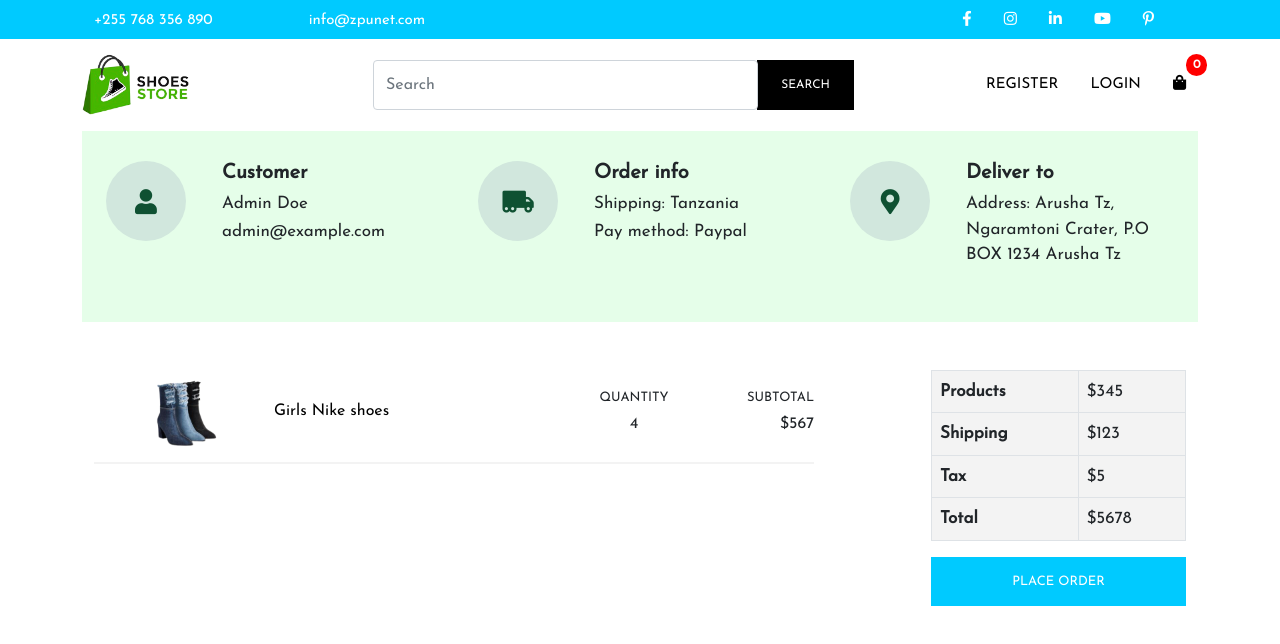
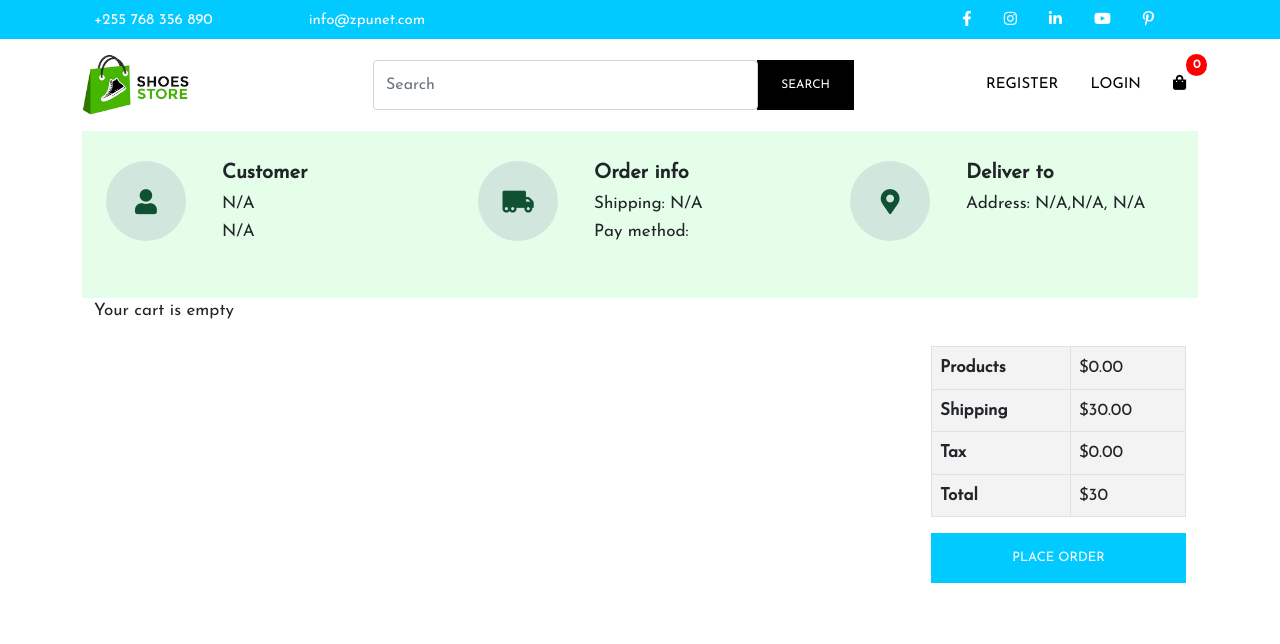
Before and after one commit to do1407it/LATN-Client, a React (Create React App) app: page /placeorder in a window 1280 px wide. Shown: the top 644 px of the page. Built offline with nearby package versions, Linux system fonts and the light colour scheme.

Commit message:
finish: payment, placeOrder

```diff
--- a/src/redux/actions/actionTypes.js
+++ b/src/redux/actions/actionTypes.js
@@ -37,3 +37,4 @@ export const USER_UPDATE_PROFILE_RESET = 'USER_UPDATE_PROFILE_RESET'
 
 // SAVE SHIPPING ADDRESS
 export const SAVE_SHIPPING_ADDRESS = 'SAVE_SHIPPING_ADDRESS'
+export const SAVE_PAYMENT_METHOD = 'SAVE_PAYMENT_METHOD'
--- a/src/redux/store.js
+++ b/src/redux/store.js
@@ -34,8 +34,16 @@ const shippingAddressLocalStorage = localStorage.getItem('shippingAddress')
    ? JSON.parse(localStorage.getItem('shippingAddress'))
    : {}
 
+const paymentMethodLocalStorage = localStorage.getItem('paymentMethod')
+   ? JSON.parse(localStorage.getItem('paymentMethod'))
+   : ''
+
 const initialState = {
-   cart: { cartItems: cartItemsFromStorage, shippingAddress: shippingAddressLocalStorage },
+   cart: {
+      cartItems: cartItemsFromStorage,
+      shippingAddress: shippingAddressLocalStorage,
+      paymentMethod: paymentMethodLocalStorage,
+   },
    userLogin: { userInfo: userInfoFromStorage },
 }
 const middeware = [thunk]
--- a/src/screens/PaymentScreen.js
+++ b/src/screens/PaymentScreen.js
@@ -1,38 +1,52 @@
-import React from "react";
-import { Link } from "react-router-dom";
-import Header from "./../components/Header";
+import React, { useState } from 'react'
+import { Link } from 'react-router-dom'
+import Header from './../components/Header'
+import { useDispatch, useSelector } from 'react-redux'
+import { savePaymentMethod } from './../redux/actions/CartActions'
+const PaymentScreen = ({ history }) => {
+   window.scrollTo(0, 0)
+   const ditpatch = useDispatch()
+   const { shippingAddress } = useSelector((state) => state.cart)
+   const [paymentMethod, setPaymentMethod] = useState('PayPal')
 
-const PaymentScreen = () => {
-  window.scrollTo(0, 0);
+   if (Object.keys(shippingAddress).length === 0) {
+      history.push('/shipping')
+   }
 
    const submitHandler = (e) => {
-    e.preventDefault();
-  };
+      e.preventDefault()
+      ditpatch(savePaymentMethod(paymentMethod))
+      history.push('/payment')
+   }
    return (
       <>
          <Header />
-      <div className="container d-flex justify-content-center align-items-center login-center">
-        <form
-          className="Login2 col-md-8 col-lg-4 col-11"
-          onSubmit={submitHandler}
-        >
+         <div className='container d-flex justify-content-center align-items-center login-center'>
+            <form className='Login2 col-md-8 col-lg-4 col-11' onSubmit={submitHandler}>
                <h6>SELECT PAYMENT METHOD</h6>
-          <div className="payment-container">
-            <div className="radio-container">
-              <input className="form-check-input" type="radio" value="PayPal" />
-              <label className="form-check-label">PayPal or Credit Card</label>
+               <div className='payment-container'>
+                  <div className='radio-container'>
+                     <input
+                        className='form-check-input'
+                        type='radio'
+                        value={paymentMethod}
+                        name='paymentMethod'
+                        checked
+                        onChange={(e) => setPaymentMethod(e.target.checked)}
+                     />
+                     <label className='form-check-label'>PayPal or Credit Card</label>
                   </div>
                </div>
 
-          <button type="submit">
-            <Link to="/placeorder" className="text-white">
+               <button type='submit'>
+                  <Link to='/placeorder' className='text-white'>
                      Continue
                   </Link>
                </button>
             </form>
          </div>
       </>
-  );
-};
+   )
+}
 
-export default PaymentScreen;
+export default PaymentScreen
--- a/src/screens/PlaceOrderScreen.js
+++ b/src/screens/PlaceOrderScreen.js
@@ -1,127 +1,153 @@
-import React from "react";
-import { Link } from "react-router-dom";
-import Header from "./../components/Header";
+import React from 'react'
+import { Link } from 'react-router-dom'
+import Header from './../components/Header'
+import { useSelector } from 'react-redux'
 
 const PlaceOrderScreen = () => {
-  window.scrollTo(0, 0);
+   window.scrollTo(0, 0)
+   const cart = useSelector((state) => state.cart)
+   const { cartItems, shippingAddress, paymentMethod } = cart
+   const { userInfo } = useSelector((state) => state.userLogin)
+
+   //Calculate Price
+   const addDecimals = (num) => {
+      return (Math.round(num * 100) / 100).toFixed(2)
+   }
+
+   cart.itemsPrice = addDecimals(
+      cart.cartItems.reduce((acc, item) => acc + item.price * item.qty, 0)
+   )
+
+   cart.shippingPrice = addDecimals(cart.itemsPrice > 100 ? 0 : 30)
+   cart.taxPrice = addDecimals(Number((0.2 * cart.itemsPrice).toFixed(2)))
+   cart.totalPrice = Number(cart.itemsPrice) + Number(cart.shippingPrice) + Number(cart.taxPrice)
 
    const placeOrderHandler = (e) => {
-    e.preventDefault();
-  };
+      e.preventDefault()
+   }
 
    return (
       <>
          <Header />
-      <div className="container">
-        <div className="row  order-detail">
-          <div className="col-lg-4 col-sm-4 mb-lg-4 mb-5 mb-sm-0">
-            <div className="row ">
-              <div className="col-md-4 center">
-                <div className="alert-success order-box">
-                  <i class="fas fa-user"></i>
+         <div className='container'>
+            <div className='row  order-detail'>
+               <div className='col-lg-4 col-sm-4 mb-lg-4 mb-5 mb-sm-0'>
+                  <div className='row '>
+                     <div className='col-md-4 center'>
+                        <div className='alert-success order-box'>
+                           <i class='fas fa-user'></i>
                         </div>
                      </div>
-              <div className="col-md-8 center">
+                     <div className='col-md-8 center'>
                         <h5>
                            <strong>Customer</strong>
                         </h5>
-                <p>Admin Doe</p>
-                <p>admin@example.com</p>
+                        <p>{userInfo?.name ?? 'N/A'}</p>
+                        <p>{userInfo?.email ?? 'N/A'}</p>
                      </div>
                   </div>
                </div>
                {/* 2 */}
-          <div className="col-lg-4 col-sm-4 mb-lg-4 mb-5 mb-sm-0">
-            <div className="row">
-              <div className="col-md-4 center">
-                <div className="alert-success order-box">
-                  <i className="fas fa-truck-moving"></i>
+               <div className='col-lg-4 col-sm-4 mb-lg-4 mb-5 mb-sm-0'>
+                  <div className='row'>
+                     <div className='col-md-4 center'>
+                        <div className='alert-success order-box'>
+                           <i className='fas fa-truck-moving'></i>
                         </div>
                      </div>
-              <div className="col-md-8 center">
+                     <div className='col-md-8 center'>
                         <h5>
                            <strong>Order info</strong>
                         </h5>
-                <p>Shipping: Tanzania</p>
-                <p>Pay method: Paypal</p>
+                        <p>Shipping: {shippingAddress?.address ?? 'N/A'}</p>
+                        <p>Pay method: {paymentMethod ?? 'N/A'}</p>
                      </div>
                   </div>
                </div>
                {/* 3 */}
-          <div className="col-lg-4 col-sm-4 mb-lg-4 mb-5 mb-sm-0">
-            <div className="row">
-              <div className="col-md-4 center">
-                <div className="alert-success order-box">
-                  <i className="fas fa-map-marker-alt"></i>
+               <div className='col-lg-4 col-sm-4 mb-lg-4 mb-5 mb-sm-0'>
+                  <div className='row'>
+                     <div className='col-md-4 center'>
+                        <div className='alert-success order-box'>
+                           <i className='fas fa-map-marker-alt'></i>
                         </div>
                      </div>
-              <div className="col-md-8 center">
+                     <div className='col-md-8 center'>
                         <h5>
                            <strong>Deliver to</strong>
                         </h5>
                         <p>
-                  Address: Arusha Tz, Ngaramtoni Crater, P.O BOX 1234 Arusha Tz
+                           Address: {shippingAddress?.city ?? 'N/A'},
+                           {shippingAddress?.country ?? 'N/A'},{' '}
+                           {shippingAddress?.postalCode ?? 'N/A'}
                         </p>
                      </div>
                   </div>
                </div>
             </div>
 
-        <div className="row order-products justify-content-between">
-          <div className="col-lg-8">
+            <div className='row order-products justify-content-between'>
+               <div className='col-lg-8'>
                   {/* <Message variant="alert-info mt-5">Your cart is empty</Message> */}
-
-            <div className="order-product row">
-              <div className="col-md-3 col-6">
-                <img src="/images/8.png" alt="product" />
+                  {cartItems.length === 0
+                     ? 'Your cart is empty'
+                     : cartItems.map((item, index) => (
+                          <div className='order-product row'>
+                             <div className='col-md-3 col-6'>
+                                <img src={item.image} alt={item.name} />
                              </div>
-              <div className="col-md-5 col-6 d-flex align-items-center">
-                <Link to={"/"}>
-                  <h6>Girls Nike shoes</h6>
+                             <div className='col-md-5 col-6 d-flex align-items-center'>
+                                <Link to={`/products/${item.product}`}>
+                                   <h6>
+                                      {item.name.length > 20
+                                         ? item.name.slice(0, 20) + '...'
+                                         : item.name}
+                                   </h6>
                                 </Link>
                              </div>
-              <div className="mt-3 mt-md-0 col-md-2 col-6  d-flex align-items-center flex-column justify-content-center ">
+                             <div className='mt-3 mt-md-0 col-md-2 col-6  d-flex align-items-center flex-column justify-content-center '>
                                 <h4>QUANTITY</h4>
-                <h6>4</h6>
+                                <h6>{item?.qty}</h6>
                              </div>
-              <div className="mt-3 mt-md-0 col-md-2 col-6 align-items-end  d-flex flex-column justify-content-center ">
+                             <div className='mt-3 mt-md-0 col-md-2 col-6 align-items-end  d-flex flex-column justify-content-center '>
                                 <h4>SUBTOTAL</h4>
-                <h6>$567</h6>
+                                <h6>${item.qty * item.price}</h6>
                              </div>
                           </div>
+                       ))}
                </div>
                {/* total */}
-          <div className="col-lg-3 d-flex align-items-end flex-column mt-5 subtotal-order">
-            <table className="table table-bordered">
+               <div className='col-lg-3 d-flex align-items-end flex-column mt-5 subtotal-order'>
+                  <table className='table table-bordered'>
                      <tbody>
                         <tr>
                            <td>
                               <strong>Products</strong>
                            </td>
-                  <td>$345</td>
+                           <td>${cart.itemsPrice}</td>
                         </tr>
                         <tr>
                            <td>
                               <strong>Shipping</strong>
                            </td>
-                  <td>$123</td>
+                           <td>${cart.shippingPrice}</td>
                         </tr>
                         <tr>
                            <td>
                               <strong>Tax</strong>
                            </td>
-                  <td>$5</td>
+                           <td>${cart.taxPrice}</td>
                         </tr>
                         <tr>
                            <td>
                               <strong>Total</strong>
                            </td>
-                  <td>$5678</td>
+                           <td>${cart.totalPrice}</td>
                         </tr>
                      </tbody>
                   </table>
-            <button type="submit" onClick={placeOrderHandler}>
-              <Link to="/order" className="text-white">
+                  <button type='submit' onClick={placeOrderHandler}>
+                     <Link to='/order' className='text-white'>
                         PLACE ORDER
                      </Link>
                   </button>
@@ -132,7 +158,7 @@ const PlaceOrderScreen = () => {
             </div>
          </div>
       </>
-  );
-};
+   )
+}
 
-export default PlaceOrderScreen;
+export default PlaceOrderScreen
```
Also changed, not shown: src/redux/actions/CartActions.js (+9 -0 lines), src/redux/reducers/Cart.js (+6 -2 lines), public/images/LogoSneaker.png (deleted). Lines whose indentation alone changed are shown as unchanged.
